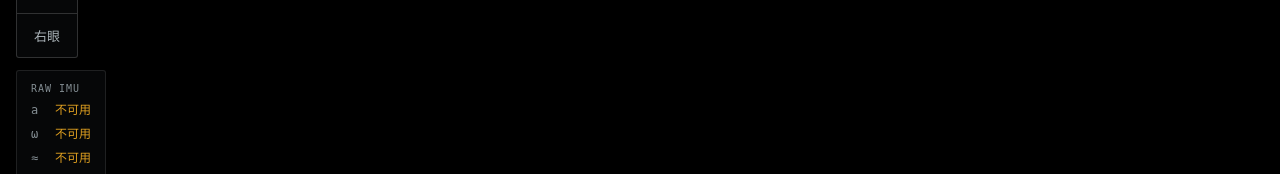
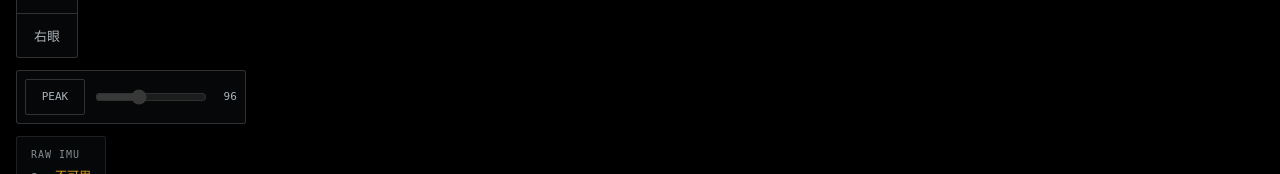
Before and after one commit to Alpenl/openaria-echo-web, a Preact app: page / in a window 1280 px wide. Shown: the part 153-327 px from the top of the page. Built offline with nearby package versions, Linux system fonts and the light colour scheme; no server answers.

Commit message:
feat: add client-side focus peaking

```diff
--- a/src/state/reducer.ts
+++ b/src/state/reducer.ts
@@ -17,6 +17,11 @@ export type InspectMode = "both" | "left" | "right";
 export type PanelId = "none" | "sessions" | "device";
 export type SessionFilter = "all" | "usable" | "unsuccessful";
 export type NetworkMode = "wifi-client" | "hotspot" | "ethernet-dhcp" | "ethernet-static";
+
+export interface FocusPeakingState {
+  enabled: boolean;
+  threshold: number;
+}
 
 export interface NetworkDraft {
   mode: NetworkMode;
@@ -72,6 +77,7 @@ export interface AppState {
   inspect: InspectMode;
   panel: PanelId;
   fullFrame: boolean;
+  focusPeaking: FocusPeakingState;
 }
 
 export type Action =
@@ -111,7 +117,10 @@ export type Action =
   | { type: "inspect.changed"; mode: InspectMode }
   | { type: "panel.opened"; panel: PanelId }
   | { type: "panel.closed" }
-  | { type: "full-frame.toggled" };
+  | { type: "full-frame.toggled" }
+  | { type: "focus-peaking.toggled" }
+  | { type: "focus-peaking.disabled" }
+  | { type: "focus-peaking.threshold"; threshold: number };
 
 export const initialState: AppState = {
   connection: "connecting",
@@ -141,6 +150,7 @@ export const initialState: AppState = {
   inspect: "both",
   panel: "none",
   fullFrame: false,
+  focusPeaking: { enabled: false, threshold: 96 },
 };
 
 function withCameraFocus(runtime: DeviceRuntime, focus: CameraFocusStatus): DeviceRuntime {
@@ -175,6 +185,17 @@ function isStaleCaptureSnapshot(current: CaptureStatus | null, incoming: Capture
   );
 }
 
+function captureIsRecording(capture: CaptureStatus | null): boolean {
+  return Boolean(capture?.snapshot.active_recording);
+}
+
+function clampPeakingThreshold(threshold: number): number {
+  if (!Number.isFinite(threshold)) {
+    return initialState.focusPeaking.threshold;
+  }
+  return Math.min(255, Math.max(0, Math.round(threshold)));
+}
+
 export function reduceState(state: AppState, action: Action): AppState {
   switch (action.type) {
     case "device.loaded": {
@@ -188,9 +209,13 @@ export function reduceState(state: AppState, action: Action): AppState {
       if (isStaleCaptureSnapshot(state.capture, action.payload)) {
         return state;
       }
+      const focusPeaking = action.payload.snapshot.active_recording
+        ? { ...state.focusPeaking, enabled: false }
+        : state.focusPeaking;
       return {
         ...state,
         capture: action.payload,
+        focusPeaking,
         safeSwapReceipt: receiptMatchesCapture(state.safeSwapReceipt, action.payload)
           ? state.safeSwapReceipt
           : null,
@@ -320,6 +345,24 @@ export function reduceState(state: AppState, action: Action): AppState {
       return { ...state, panel: "none", selected: null };
     case "full-frame.toggled":
       return { ...state, fullFrame: !state.fullFrame };
+    case "focus-peaking.toggled":
+      return {
+        ...state,
+        focusPeaking: {
+          ...state.focusPeaking,
+          enabled: !state.focusPeaking.enabled && !captureIsRecording(state.capture),
+        },
+      };
+    case "focus-peaking.disabled":
+      return { ...state, focusPeaking: { ...state.focusPeaking, enabled: false } };
+    case "focus-peaking.threshold":
+      return {
+        ...state,
+        focusPeaking: {
+          ...state.focusPeaking,
+          threshold: clampPeakingThreshold(action.threshold),
+        },
+      };
     default:
       return state;
   }
--- a/src/styles/app.css
+++ b/src/styles/app.css
@@ -33,6 +33,7 @@
   --permit: #46c98a;
   --live: #7fe3f5;
   --link: #8ec5ff;
+  --peak: #e858ff;
   --focus-ring: #8fd4ff;
 
   --hatch: repeating-linear-gradient(45deg, transparent 0 5px, rgba(255, 59, 45, 0.2) 5px 10px);
@@ -165,7 +166,8 @@ a:hover {
   background: var(--void);
 }
 
-.frame img {
+.frame img,
+.frame canvas {
   position: absolute;
   top: 50%;
   left: 50%;
@@ -175,23 +177,34 @@ a:hover {
   object-fit: contain;
 }
 
+.frame canvas {
+  z-index: 1;
+  pointer-events: none;
+}
+
 /* 单眼取景把 32:9 并置画面放大到两倍宽再平移，露出指定的一只眼。 */
 .frame[data-inspect="left"] img,
-.frame[data-inspect="right"] img {
+.frame[data-inspect="right"] img,
+.frame[data-inspect="left"] canvas,
+.frame[data-inspect="right"] canvas {
   width: 200%;
   object-fit: cover;
 }
 
-.frame[data-inspect="left"] img {
+.frame[data-inspect="left"] img,
+.frame[data-inspect="left"] canvas {
   transform: translate(-25%, -50%);
 }
 
-.frame[data-inspect="right"] img {
+.frame[data-inspect="right"] img,
+.frame[data-inspect="right"] canvas {
   transform: translate(-75%, -50%);
 }
 
 .frame[data-full="true"][data-inspect="left"] img,
-.frame[data-full="true"][data-inspect="right"] img {
+.frame[data-full="true"][data-inspect="right"] img,
+.frame[data-full="true"][data-inspect="left"] canvas,
+.frame[data-full="true"][data-inspect="right"] canvas {
   object-fit: contain;
 }
 
@@ -530,6 +543,63 @@ a:hover {
   background: var(--ink);
   color: #080a0b;
   font-weight: 600;
+}
+
+.focus-peaking-control {
+  display: flex;
+  align-items: center;
+  gap: 8px;
+  max-width: min(244px, calc(100vw - 32px));
+  padding: 8px;
+  background: var(--glass);
+  border: 1px solid var(--hairline-2);
+  border-radius: 3px;
+  backdrop-filter: blur(12px);
+}
+
+.focus-peaking-control button {
+  flex: none;
+  width: 60px;
+  min-height: 36px;
+  padding: 0 8px;
+  background: transparent;
+  border: 1px solid var(--hairline-2);
+  border-radius: 2px;
+  color: var(--ink-2);
+  font-family: var(--mono);
+  font-size: 11px;
+}
+
+.focus-peaking-control button[aria-checked="true"] {
+  background: var(--ink);
+  border-color: var(--ink);
+  color: #080a0b;
+  font-weight: 700;
+}
+
+.focus-peaking-control button:disabled {
+  color: var(--ink-3);
+  border-color: var(--hairline);
+  cursor: not-allowed;
+}
+
+.focus-peaking-control input {
+  width: 112px;
+  min-width: 0;
+  accent-color: var(--peak);
+}
+
+.focus-peaking-control input:disabled {
+  opacity: 0.45;
+}
+
+.focus-peaking-control output {
+  width: 3ch;
+  flex: none;
+  color: var(--ink-2);
+  font-family: var(--mono);
+  font-size: 11px;
+  text-align: right;
 }
 
 .overlay-card {
@@ -1252,6 +1322,15 @@ a:hover {
     margin-right: auto;
   }
 
+  .focus-peaking-control {
+    gap: 6px;
+    max-width: calc(100vw - 24px);
+  }
+
+  .focus-peaking-control input {
+    width: 96px;
+  }
+
   .topbar-facts {
     order: 4;
     width: 100%;
--- /dev/null
+++ b/src/ui/FocusPeaking.tsx
@@ -0,0 +1,207 @@
+import { useEffect, useLayoutEffect, useRef } from "preact/hooks";
+import type { AppState } from "../state/reducer";
+import { store } from "../state/store";
+
+const PEAK_COLOR = [232, 88, 255, 230] as const;
+
+function clearCanvas(canvas: HTMLCanvasElement | null): void {
+  if (!canvas) {
+    return;
+  }
+  const context = canvas.getContext("2d", { willReadFrequently: true });
+  context?.clearRect(0, 0, canvas.width, canvas.height);
+}
+
+async function decodeFrame(url: string): Promise<HTMLImageElement> {
+  const image = new Image();
+  image.decoding = "async";
+  image.src = url;
+  await image.decode();
+  return image;
+}
+
+function renderPeakingMask(
+  canvas: HTMLCanvasElement,
+  image: HTMLImageElement,
+  threshold: number,
+): number {
+  const width = image.naturalWidth;
+  const height = image.naturalHeight;
+  if (width < 3 || height < 3) {
+    clearCanvas(canvas);
+    return 0;
+  }
+
+  canvas.width = width;
+  canvas.height = height;
+  const context = canvas.getContext("2d", { willReadFrequently: true });
+  if (!context) {
+    return 0;
+  }
+
+  context.clearRect(0, 0, width, height);
+  context.drawImage(image, 0, 0, width, height);
+  const source = context.getImageData(0, 0, width, height);
+  const output = context.createImageData(width, height);
+  const luminance = new Uint8Array(width * height);
+
+  for (let index = 0, pixel = 0; index < source.data.length; index += 4, pixel += 1) {
+    luminance[pixel] =
+      (source.data[index] ?? 0) * 0.299 +
+      (source.data[index + 1] ?? 0) * 0.587 +
+      (source.data[index + 2] ?? 0) * 0.114;
+  }
+
+  let highlighted = 0;
+  for (let y = 1; y < height - 1; y += 1) {
+    for (let x = 1; x < width - 1; x += 1) {
+      const pixel = y * width + x;
+      const horizontal = Math.abs((luminance[pixel - 1] ?? 0) - (luminance[pixel + 1] ?? 0));
+      const vertical = Math.abs((luminance[pixel - width] ?? 0) - (luminance[pixel + width] ?? 0));
+      if (Math.max(horizontal, vertical) > threshold) {
+        const outputIndex = pixel * 4;
+        output.data[outputIndex] = PEAK_COLOR[0];
+        output.data[outputIndex + 1] = PEAK_COLOR[1];
+        output.data[outputIndex + 2] = PEAK_COLOR[2];
+        output.data[outputIndex + 3] = PEAK_COLOR[3];
+        highlighted += 1;
+      }
+    }
+  }
+
+  context.putImageData(output, 0, 0);
+  return highlighted;
+}
+
+export function FocusPeakingOverlay({
+  frameUrl,
+  state,
+}: {
+  frameUrl: string | null;
+  state: AppState;
+}) {
+  const canvasRef = useRef<HTMLCanvasElement>(null);
+  const busyRef = useRef(false);
+  const enabledRef = useRef(state.focusPeaking.enabled);
+  const generationRef = useRef(0);
+  const latestUrlRef = useRef<string | null>(null);
+  const thresholdRef = useRef(state.focusPeaking.threshold);
+
+  function cancelAndClear(): void {
+    generationRef.current += 1;
+    enabledRef.current = false;
+    latestUrlRef.current = null;
+    clearCanvas(canvasRef.current);
+  }
+
+  useEffect(() => {
+    const stopInBackground = () => {
+      if (document.hidden) {
+        cancelAndClear();
+        store.dispatch({ type: "focus-peaking.disabled" });
+      }
+    };
+    document.addEventListener("visibilitychange", stopInBackground);
+    return () => document.removeEventListener("visibilitychange", stopInBackground);
+  }, []);
+
+  useLayoutEffect(() => {
+    thresholdRef.current = state.focusPeaking.threshold;
+
+    if (!state.focusPeaking.enabled || !frameUrl) {
+      cancelAndClear();
+      return;
+    }
+
+    const generation = generationRef.current + 1;
+    generationRef.current = generation;
+    enabledRef.current = true;
+    latestUrlRef.current = frameUrl;
+    if (!busyRef.current) {
+      void drainLatestFrame(generation);
+    }
+  }, [frameUrl, state.focusPeaking.enabled, state.focusPeaking.threshold]);
+
+  async function drainLatestFrame(generation: number): Promise<void> {
+    busyRef.current = true;
+    try {
+      while (enabledRef.current && generation === generationRef.current) {
+        const url = latestUrlRef.current;
+        if (!url) {
+          return;
+        }
+        latestUrlRef.current = null;
+
+        try {
+          const image = await decodeFrame(url);
+          if (!enabledRef.current || generation !== generationRef.current) {
+            return;
+          }
+          if (canvasRef.current) {
+            renderPeakingMask(canvasRef.current, image, thresholdRef.current);
+          }
+        } catch {
+          if (generation === generationRef.current) {
+            clearCanvas(canvasRef.current);
+          }
+        }
+      }
+    } finally {
+      busyRef.current = false;
+      if (enabledRef.current && latestUrlRef.current) {
+        void drainLatestFrame(generationRef.current);
+      }
+    }
+  }
+
+  return (
+    <canvas
+      ref={canvasRef}
+      class="focus-peaking-canvas"
+      data-testid="focus-peaking-canvas"
+      hidden={!state.focusPeaking.enabled || !frameUrl}
+      aria-hidden="true"
+    />
+  );
+}
+
+export function FocusPeakingControl({ state }: { state: AppState }) {
+  const disabled = Boolean(state.capture?.snapshot.active_recording);
+  const disabledReason = "录制期间自动关闭峰值对焦，避免取景处理占用浏览器资源";
+
+  return (
+    <div class="focus-peaking-control" data-enabled={String(state.focusPeaking.enabled)}>
+      <button
+        type="button"
+        role="switch"
+        aria-label="峰值对焦"
+        aria-checked={state.focusPeaking.enabled}
+        aria-describedby={disabled ? "focus-peaking-disabled-reason" : undefined}
+        disabled={disabled}
+        title={disabled ? disabledReason : "峰值对焦"}
+        onClick={() => store.dispatch({ type: "focus-peaking.toggled" })}
+      >
+        PEAK
+      </button>
+      <input
+        type="range"
+        min="0"
+        max="255"
+        step="1"
+        value={state.focusPeaking.threshold}
+        disabled={!state.focusPeaking.enabled || disabled}
+        aria-label="峰值对焦阈值"
+        onInput={(event) =>
+          store.dispatch({
+            type: "focus-peaking.threshold",
+            threshold: Number((event.currentTarget as HTMLInputElement).value),
+          })
+        }
+      />
+      <output aria-hidden="true">{state.focusPeaking.threshold}</output>
+      <span id="focus-peaking-disabled-reason" class="visually-hidden">
+        {disabledReason}
+      </span>
+    </div>
+  );
+}
--- a/src/ui/Stage.tsx
+++ b/src/ui/Stage.tsx
@@ -1,6 +1,7 @@
 import type { AppState } from "../state/reducer";
 import { store } from "../state/store";
 import { formatVector, imuSyncLabel } from "./format";
+import { FocusPeakingControl, FocusPeakingOverlay } from "./FocusPeaking";
 import { ExpandIcon } from "./icons";
 import type { PreviewState } from "../api/preview";
 
@@ -40,6 +41,7 @@ export function Stage({
         alt="设备实时预览"
         hidden={!frameUrl}
       />
+      <FocusPeakingOverlay state={state} frameUrl={frameUrl} />
       {!frameUrl ? (
         <p class="frame-empty">
           <span class="eyebrow">PREVIEW</span>
@@ -68,6 +70,7 @@ export function StageOverlays({ state }: { state: AppState }) {
           </button>
         ))}
       </div>
+      <FocusPeakingControl state={state} />
 
       <dl class="overlay-card">
         <span class="eyebrow">RAW IMU</span>
```
Also changed, not shown: 1 other file (tests, documents, lock files or other folders).
